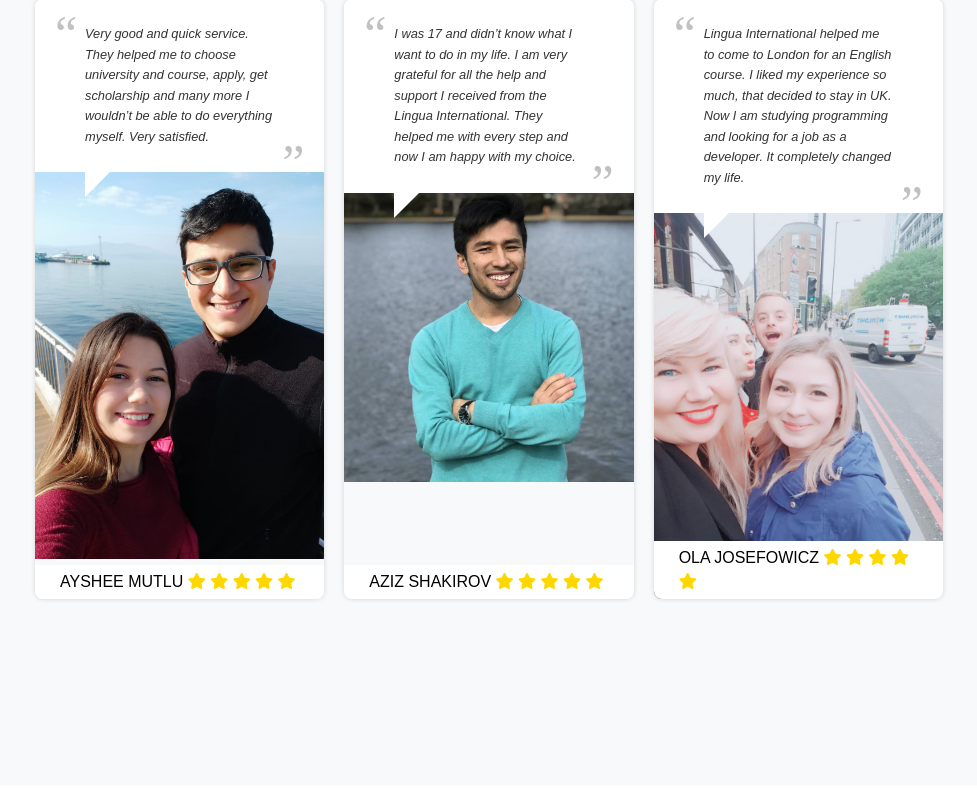
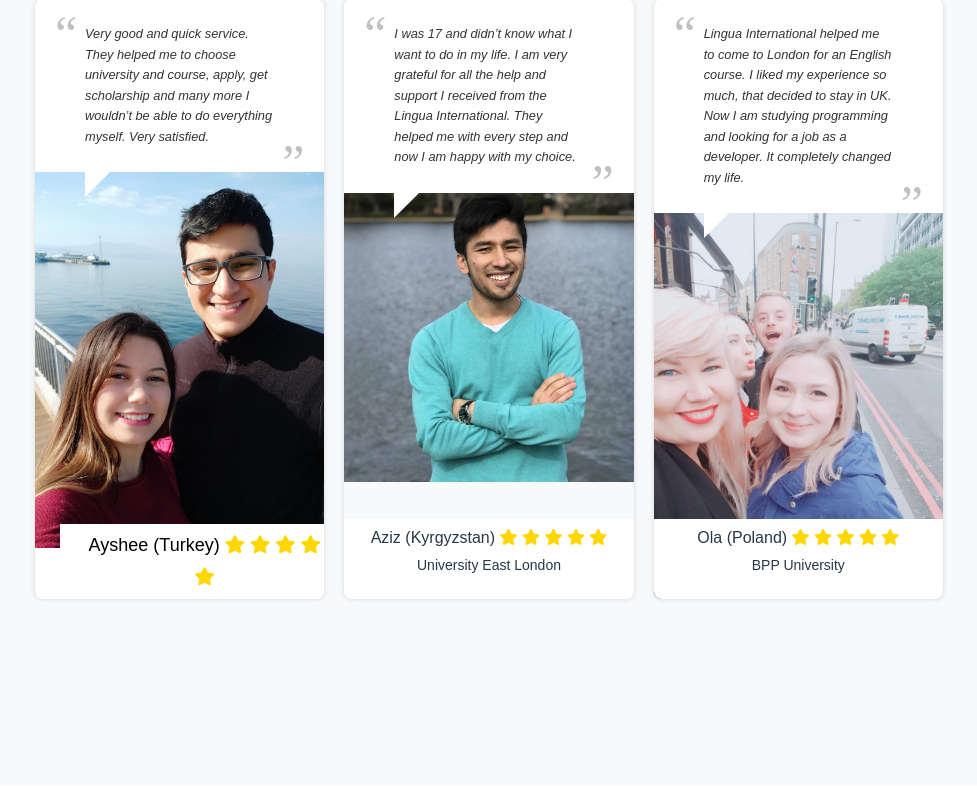
Before and after one commit to KristiKo/Lingua, a Django app: page / in a window 1280 px wide. Shown: the part 5077-5865 px from the top of the page, without its empty margins (166-1143 px from the left). Run offline with Django 3.2, Linux system fonts and the light colour scheme; some libraries are stand-ins or nearby versions.

Commit message:
changed testimonials on homepage

```diff
--- a/lingua/static/css/style.css
+++ b/lingua/static/css/style.css
@@ -876,7 +876,6 @@
   color: #000000;
   background-color: #ffffff;
   margin: 0;
-  text-transform: uppercase;
 }
 figure.snip1139 .author h5 {
   opacity: 0.8;
@@ -887,6 +886,13 @@
   font-weight: 400;
   text-transform: none;
   padding-left: 5px;
+}
+.author-name{
+    font-size: 16px;
+    margin: 0 !important;
+}
+.author-university{
+    font-size: 14px;
 }
 @media only screen and (max-width: 800px){
     .testimonial{
--- a/lingua/templates/lingua_templates/inc/testimonials.html
+++ b/lingua/templates/lingua_templates/inc/testimonials.html
@@ -9,7 +9,7 @@
                 </blockquote>
                 <img src="{%static 'assets/testimonial-ayse.jpg' %}" alt="testimonial" />
                 <div class="author">
-                    <h7>Ayshee Mutlu
+                    <p class="author">Ayshee (Turkey)
                         <span>
                             <i class="fas fa-star lingua-icon-testimonial"></i>
                             <i class="fas fa-star lingua-icon-testimonial"></i>
@@ -17,7 +17,8 @@
                             <i class="fas fa-star lingua-icon-testimonial"></i>
                             <i class="fas fa-star lingua-icon-testimonial"></i>
                         </span>
-                    </h7>
+                    </p>
+                    <p class="author-university">Islington center for English</p>
                 </div>
             </figure>
             <figure class="snip1139 hover">
@@ -26,7 +27,7 @@
                 </blockquote>
                 <img src="{%static 'assets/testimonial-aziz.jpg' %}" alt="testimonial"/>
                 <div class="author">
-                    <h7>Aziz Shakirov
+                    <p class="author-name">Aziz (Kyrgyzstan)
                         <span>
                             <i class="fas fa-star lingua-icon-testimonial"></i>
                             <i class="fas fa-star lingua-icon-testimonial"></i>
@@ -34,7 +35,8 @@
                             <i class="fas fa-star lingua-icon-testimonial"></i>
                             <i class="fas fa-star lingua-icon-testimonial"></i>
                         </span>
-                    </h7>
+                        <p class="author-university">University East London</p>
+                    </p>
                 </div>
             </figure>
             <figure class="snip1139">
@@ -43,7 +45,7 @@
                 </blockquote>
                 <img src="{%static 'assets/testimonial-ola.jpg' %}" alt="testimonial"/>
                 <div class="author">
-                    <h7>Ola Josefowicz
+                    <p class="author-name">Ola (Poland)
                         <span>
                         <i class="fas fa-star lingua-icon-testimonial"></i>
                         <i class="fas fa-star lingua-icon-testimonial"></i>
@@ -51,7 +53,8 @@
                         <i class="fas fa-star lingua-icon-testimonial"></i>
                         <i class="fas fa-star lingua-icon-testimonial"></i>
                         </span>
-                    </h7>
+                    <p class="author-university">BPP University</p>
+                    </p>
                 </div>
             </figure>
         </div>
```
